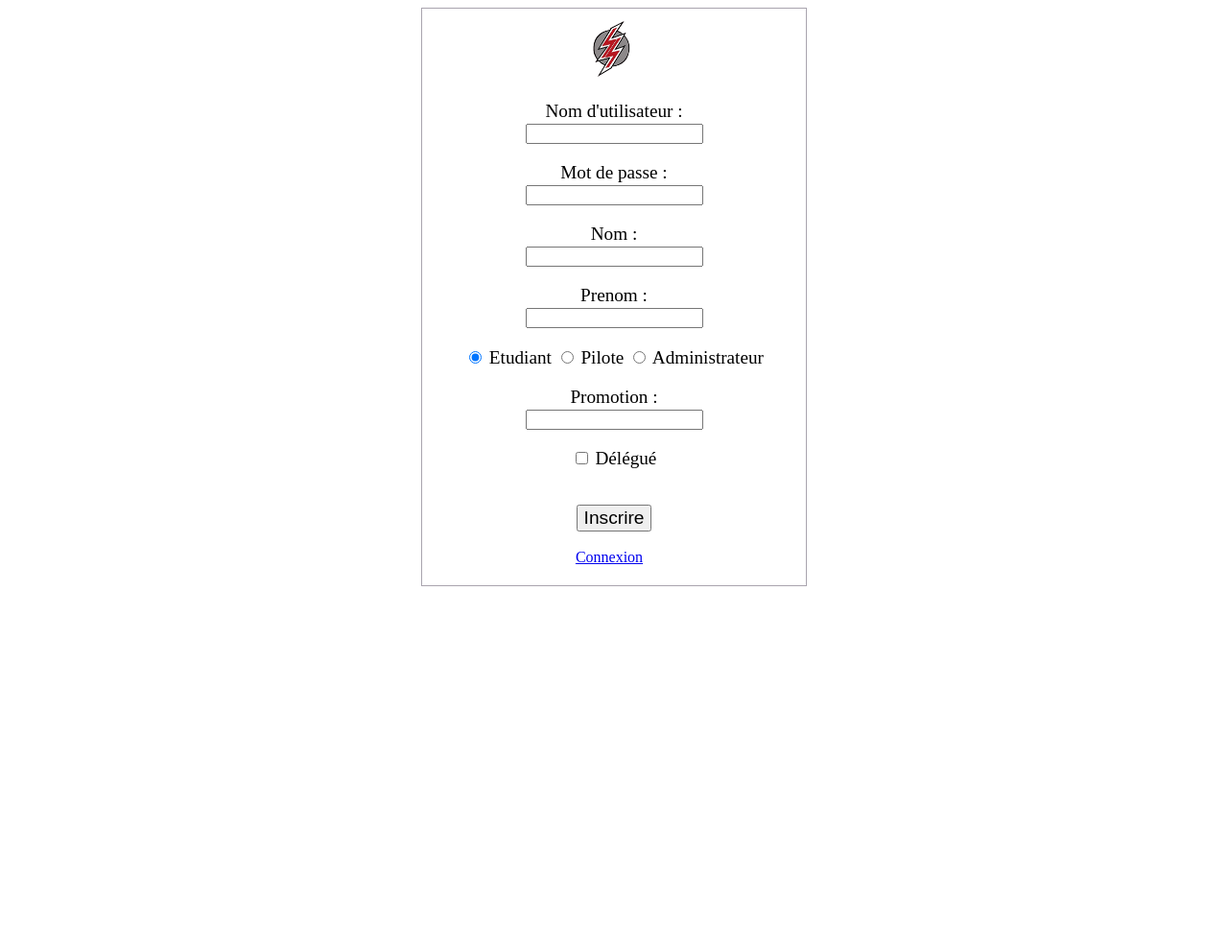
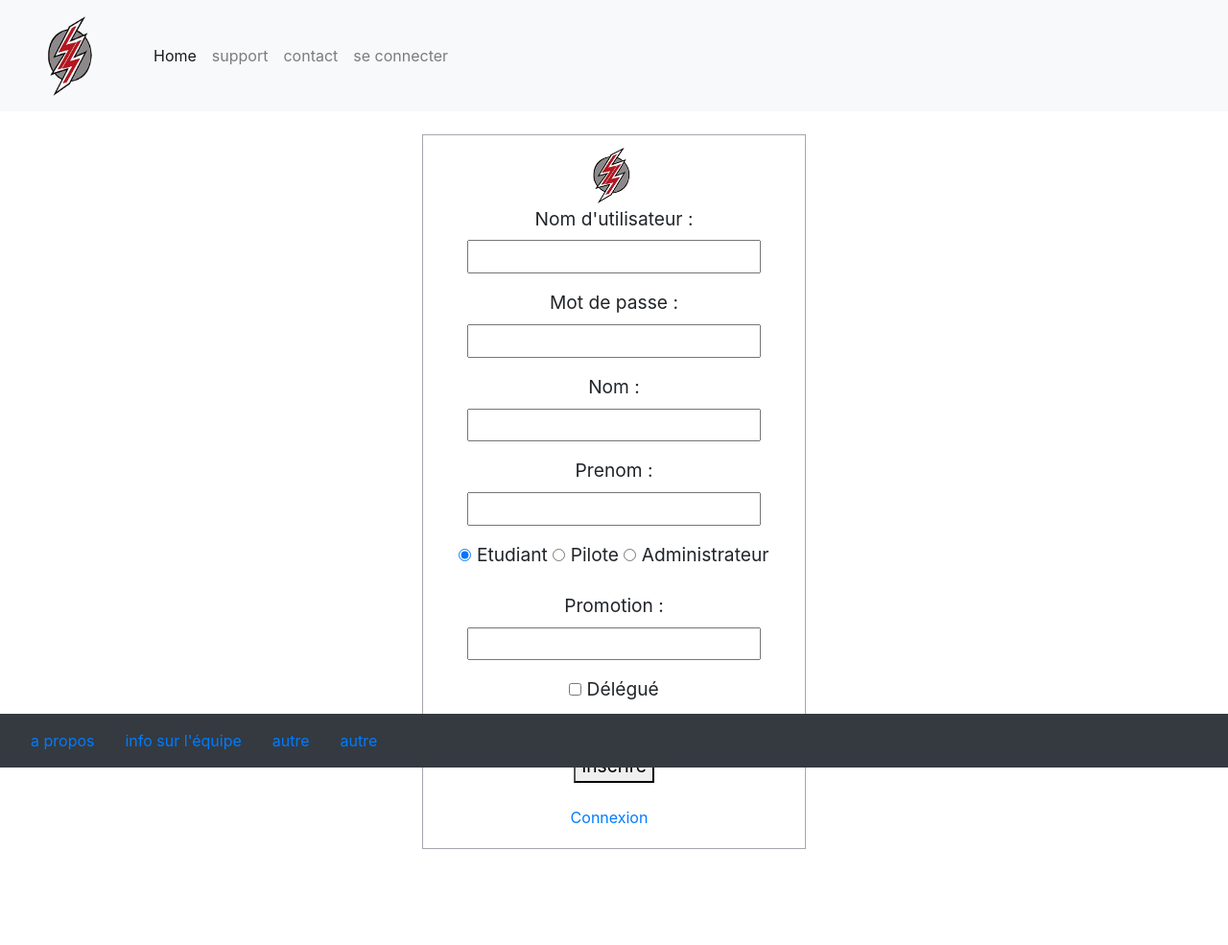
Before and after one commit to tortupizza/ProjetWeb, a PHP site: page /inscription.php in a window 1280 px wide. Shown: the whole page at 96% size. Before the commit the page ends 611 px from the top, so only its background shows below. Run offline with PHP 8.4, Linux system fonts and the light colour scheme; the visitor is signed in with stand-in values (Sample User, id 1); some libraries are stand-ins or nearby versions.

Commit message:
Ajout de la navbar et du footer sur connexion et inscription

```diff
--- /dev/null
+++ b/serv_projet/footer/footer.css
@@ -0,0 +1,5 @@
+#footer {
+   position:fixed;
+   bottom:0;  /* on le colle en bas */
+   width:100%;
+}
--- /dev/null
+++ b/serv_projet/footer/footer.html
@@ -0,0 +1,12 @@
+<link rel="stylesheet" type="text/css" href="../footer/footer.css">
+
+<div id="footer">
+    <nav class="navbar navbar-expand-md navbar-dark bg-dark">
+
+        <a class="nav-link" href="#">a propos</a>
+        <a class="nav-link" href="#">info sur l'équipe</a>
+        <a class="nav-link" href="#">autre</a>
+        <a class="nav-link" href="#">autre</a>
+
+    </nav>
+</div>
--- a/serv_projet/inscription/inscription.php
+++ b/serv_projet/inscription/inscription.php
@@ -1,14 +1,19 @@
 <?php session_start(); ?>
 <!DOCTYPE html>
+<?php
+    include("../navbar/nav_bar.html");
+?>
 <html>
 
     <head>
         <meta charset="utf-8">
-        <title>Page de connexion</title>
+        <title>Page d'inscription</title>
         <link rel="stylesheet" type="text/css" href="style.css">
     </head>
 
     <body>
+        <div w3-include-html="../nav_bar.html"></div>
+
         <div id="espacedeconnexion">
 
         <img src="../SS.png" alt="logoStageSupp" id="logo" >
@@ -210,10 +215,13 @@
 
                 </form>
 
-            <?php } ?>
+            <?php }else{ ?>
+                <div class="large"> Vous n'avez pas les droits pour inscrire des utilisateurs. </div>
+                <?php } ?>
             <br>
             <a href="../connexion/Connexion.php" class="tab">Connexion</a>
         </div>
 
+        <?php include('../footer/footer.html') ?>
 
     </body>
--- a/serv_projet/inscription/style.css
+++ b/serv_projet/inscription/style.css
@@ -6,6 +6,7 @@
 #espacedeconnexion {
     width: 400px;
     margin: auto;
+    margin-bottom: 100px;
     padding-bottom: 20px;
     padding-top: 10px;
     text-align: center;
--- /dev/null
+++ b/serv_projet/navbar/nav_bar.html
@@ -0,0 +1,32 @@
+<!DOCTYPE html>
+
+<hmtl langue="fr">
+
+<head>
+    <link rel="stylesheet" href="assets/style.css">
+    <link rel="stylesheet" href="assets/Page_d'acceuil.css">
+    <link rel="stylesheet" href="../assets/bootstrap/bootstrap-4.5.3-dist/css/bootstrap.css">
+    <meta name="viewport" content="width=device-width, initial-scale=1, shrink-to- fit=no">
+</head>
+	<link rel="stylesheet" href="./assets/fontawesome/css/all.min.css">
+
+  <nav class="navbar navbar-expand-lg navbar-light bg-light">
+
+      <a class="navbar-brand" href="#"><img src="../ss.png" alt="ss"height="90"width="120"></a>
+      <button class="navbar-toggler" type="button" data-toggle="collapse" data-target="#navbarNavAltMarkup" aria-controls="navbarNavAltMarkup" aria-expanded="false" aria-label="Toggle navigation">
+        <span class="navbar-toggler-icon"></span>
+      </button>
+      <div class="collapse navbar-collapse" id="navbarNavAltMarkup">
+        <div class="navbar-nav">
+          <a class="nav-link active" href="#">Home <span class="sr-only">(current)</span></a>
+          <a class="nav-link" href="#">support</a>
+          <a class="nav-link" href="#">contact</a>
+
+          <a class="nav-link" href="../connexion/connexion.php">se connecter</a>
+        </div>
+      </div>
+    </nav>
+  <nav> </nav>
+  <br>
+
+</hmtl>
```
Also changed, not shown: serv_projet/connexion/Connexion.php (+7 -1 lines).
